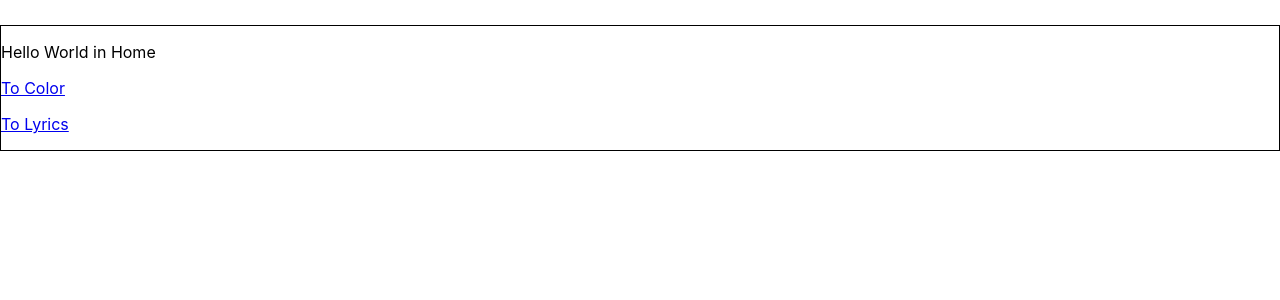
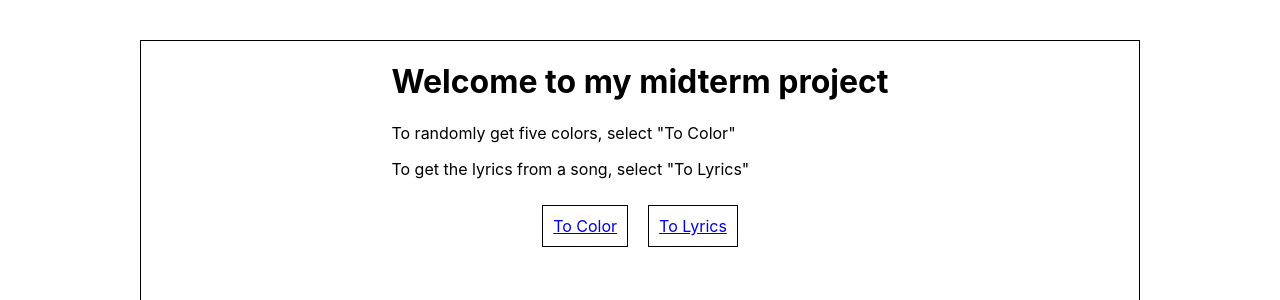
Before and after one commit to jeffzhkw/Dynamic-Web-Midterm, a React (Create React App) app: page / in a window 1280 px wide. Shown: the top 300 px of the page. Built offline with nearby package versions, Linux system fonts and the light colour scheme.

Commit message:
add some styles

```diff
--- a/src/App.css
+++ b/src/App.css
@@ -2,8 +2,53 @@
   box-sizing: border-box;
 }
 
+/* Global: Used across pages */
 .App {
   border: 1px solid black;
-  margin: 25px auto;
-  max-width: 1440px;
+  margin: 5vh auto;
+  max-width: 1000px;
+  height: 85vh;
 }
+.custButton {
+  margin: 10px 10px;
+  border: 1px solid black;
+  padding: 10px 10px;
+}
+
+/* Home.js */
+.homeWrapper {
+  display: flex;
+  flex-direction: column;
+  align-items: center;
+}
+
+.nav {
+  display: flex;
+  flex-direction: row;
+  justify-content: space-around;
+  align-items: center;
+}
+
+.homeContent {
+}
+
+/* ColorPalette.js */
+
+.paletteWrapper {
+  display: flex;
+  flex-direction: column;
+}
+
+.colorSet {
+  display: grid;
+  grid-template-columns: 20% 20% 20% 20% 20%;
+  grid-template-rows: repeat(5, 1fr);
+}
+
+/* Color.js */
+.aColor {
+}
+
+/* Lyrics.js */
+.lyricsWrapper {
+}
--- a/src/components/Color.js
+++ b/src/components/Color.js
@@ -2,17 +2,13 @@ import React from "react";
 
 function Color({ r, g, b }) {
   return (
-    <div className="aColorWrapper">
-      <div
-        style={{
-          backgroundColor: `rgba(${r}, ${g}, ${b}, 1)`,
-          height: `200px`,
-        }}
-      >
-        R: {r}
-        G: {g}
-        B: {b}
-      </div>
+    <div
+      className="aColor"
+      style={{ backgroundColor: `rgba(${r}, ${g}, ${b}, 1)` }}
+    >
+      <div>R: {r} </div>
+      <div> G: {g} </div>
+      <div>B: {b}</div>
     </div>
   );
 }
--- a/src/containers/ColorPalette.js
+++ b/src/containers/ColorPalette.js
@@ -15,6 +15,7 @@ function ColorPalette() {
     axios
       .post(colorURL, JSON.stringify(colorInput))
       .then((response) => {
+        console.log(response);
         setColorData(response.data);
       })
       .catch((error) => {
@@ -30,14 +31,17 @@ function ColorPalette() {
   }, [colorResult]);
 
   return (
-    <div className="aColorWrapper">
-      <p>Hello world from Palette</p>
-      {colorList.map((aColor, i) => {
-        return <Color r={aColor[0]} g={aColor[1]} b={aColor[2]} />;
-      })}
-      <p>
+    <div className="paletteWrapper">
+      <h1>Color Palette</h1>
+      <div className="colorSet">
+        {colorList.map((aColor, i) => {
+          return <Color r={aColor[0]} g={aColor[1]} b={aColor[2]} />;
+        })}
+      </div>
+      <button>Give me another set!</button>
+      <div className="custButton">
         <a href="/">To Home</a>
-      </p>
+      </div>
     </div>
   );
 }
--- a/src/containers/Home.js
+++ b/src/containers/Home.js
@@ -3,13 +3,19 @@ import { React } from "react";
 function Home() {
   return (
     <div className="homeWrapper">
-      <p>Hello World in Home</p>
-      <p>
-        <a href="/color">To Color</a>
-      </p>
-      <p>
-        <a href="lyrics">To Lyrics</a>
-      </p>
+      <div className="homeContent">
+        <h1>Welcome to my midterm project</h1>
+        <p>To randomly get five colors, select "To Color"</p>
+        <p>To get the lyrics from a song, select "To Lyrics"</p>
+      </div>
+      <div className="nav">
+        <div className="custButton">
+          <a href="/color">To Color</a>
+        </div>
+        <div className="custButton">
+          <a href="lyrics">To Lyrics</a>
+        </div>
+      </div>
     </div>
   );
 }
--- a/src/containers/Lyrics.js
+++ b/src/containers/Lyrics.js
@@ -52,7 +52,7 @@ function Lyrics() {
 
   return (
     <div className="lyricsWrapper">
-      <p>Hello world from the lyrics</p>
+      <h1>Song Lyrics</h1>
       <form>
         <div>
           <label for="artist">Artist</label>
```
Also changed, not shown: src/index.js (+6 -6 lines).
